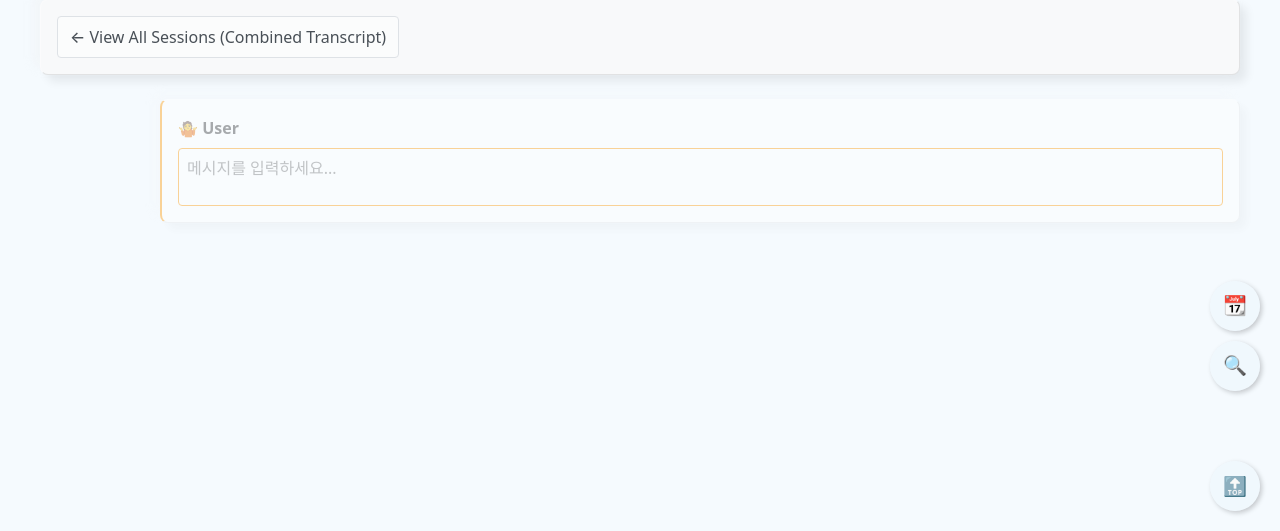
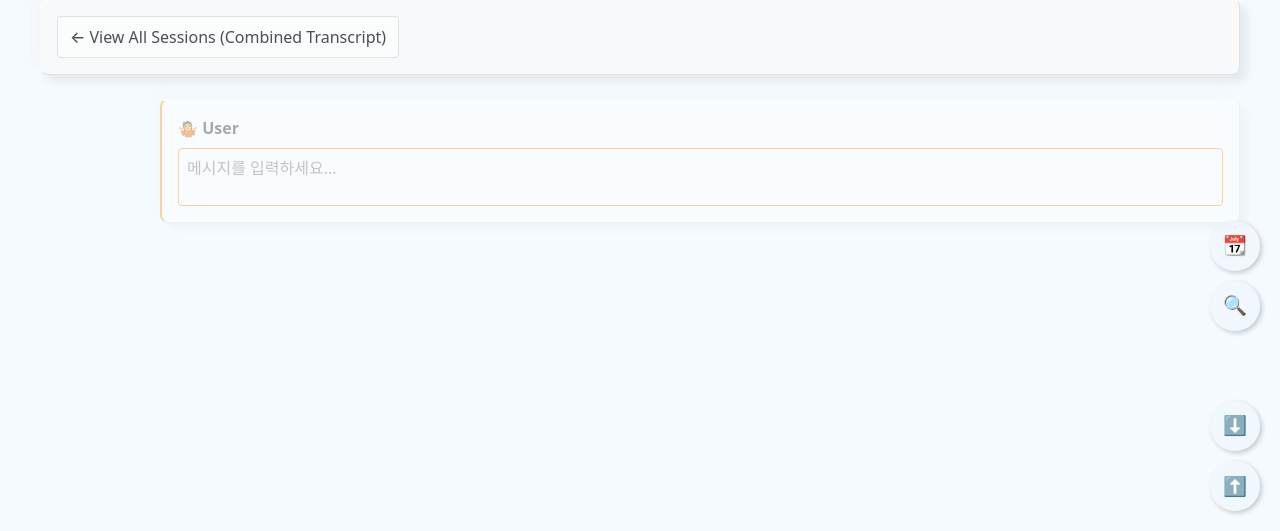
Before and after one commit to sungkyunpark1992/claude-code-log, a Flask app: template claude_code_log/html/templates/transcript.html in a window 1280 px wide. Shown: the part 269-800 px from the top of the page. Run offline with Flask 3, Linux system fonts and the light colour scheme; the template is opened without the code that fills it: most values are stand-ins (such as "Sample title", 1, 10 or a date in 2020).

Commit message:
feat: add scroll-to-bottom floating button 맨 아래로 이동하는 플로팅 버튼 추가

```diff
--- a/claude_code_log/html/templates/components/global_styles.css
+++ b/claude_code_log/html/templates/components/global_styles.css
@@ -221,16 +221,20 @@ pre {
     bottom: 20px;
 }
 
-.toggle-details.floating-btn {
+.scroll-bottom.floating-btn {
     bottom: 80px;
 }
 
-.filter-messages.floating-btn {
+.toggle-details.floating-btn {
     bottom: 140px;
 }
 
+.filter-messages.floating-btn {
+    bottom: 200px;
+}
+
 .timeline-toggle.floating-btn {
-    bottom: 200px;
+    bottom: 260px;
 }
 
 @media (max-width: 1280px) {
--- a/claude_code_log/html/templates/transcript.html
+++ b/claude_code_log/html/templates/transcript.html
@@ -182,7 +182,8 @@
     <button class="timeline-toggle floating-btn" id="toggleTimeline" title="Show timeline">📆</button>
     <button class="filter-messages floating-btn" id="filterMessages" title="Search & Filter">🔍</button>
     <button class="toggle-details floating-btn" id="toggleDetails" title="Toggle all details">📋</button>
-    <a class="scroll-top floating-btn" title="Scroll to top" href="#title">🔝</a>
+    <a class="scroll-top floating-btn" title="Scroll to top" href="#title">⬆️</a>
+    <button class="scroll-bottom floating-btn" title="Scroll to bottom" onclick="window.scrollTo(0, document.body.scrollHeight)">⬇️</button>
 
     <script>
         document.addEventListener('DOMContentLoaded', function () {
```
